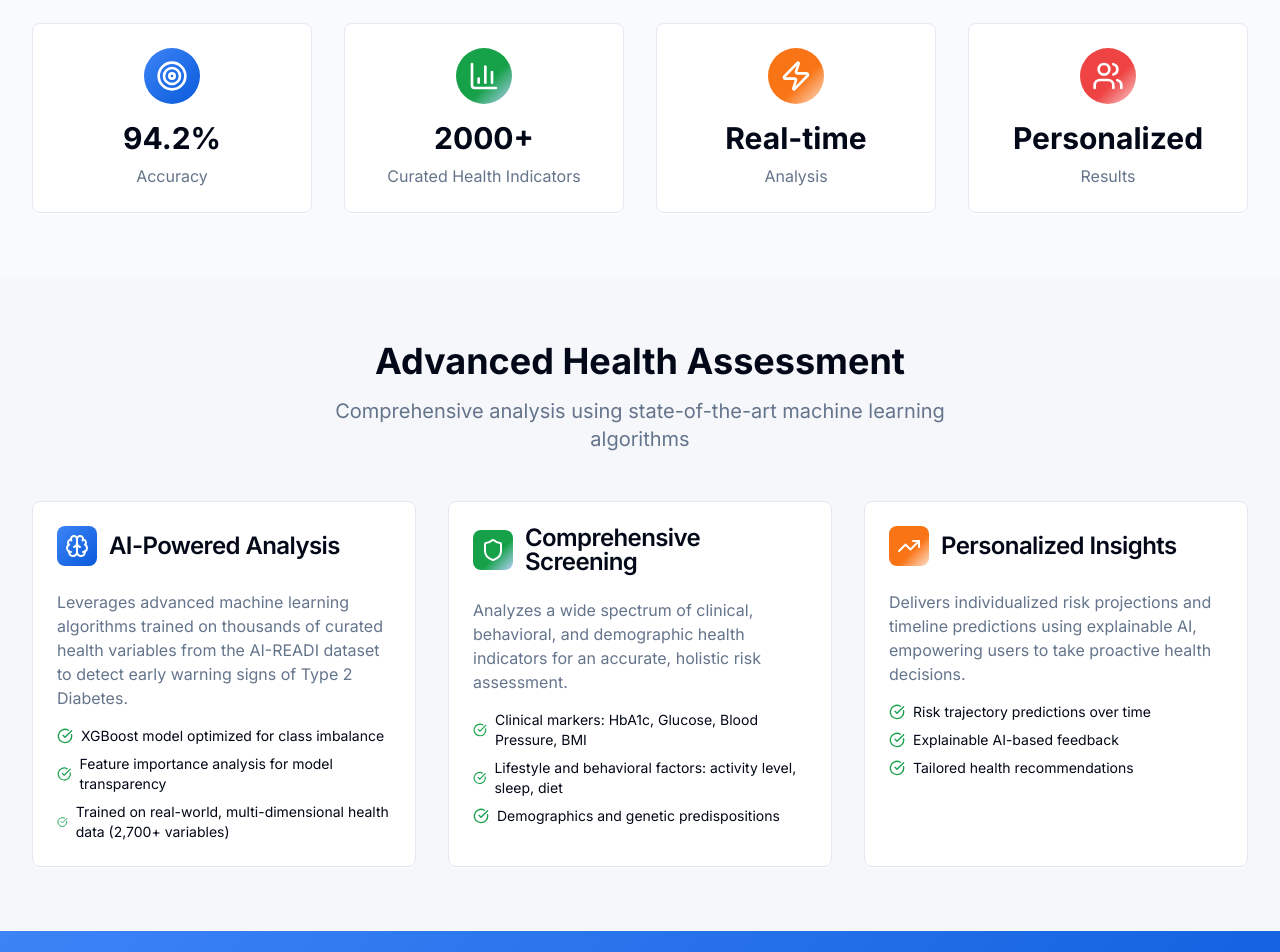
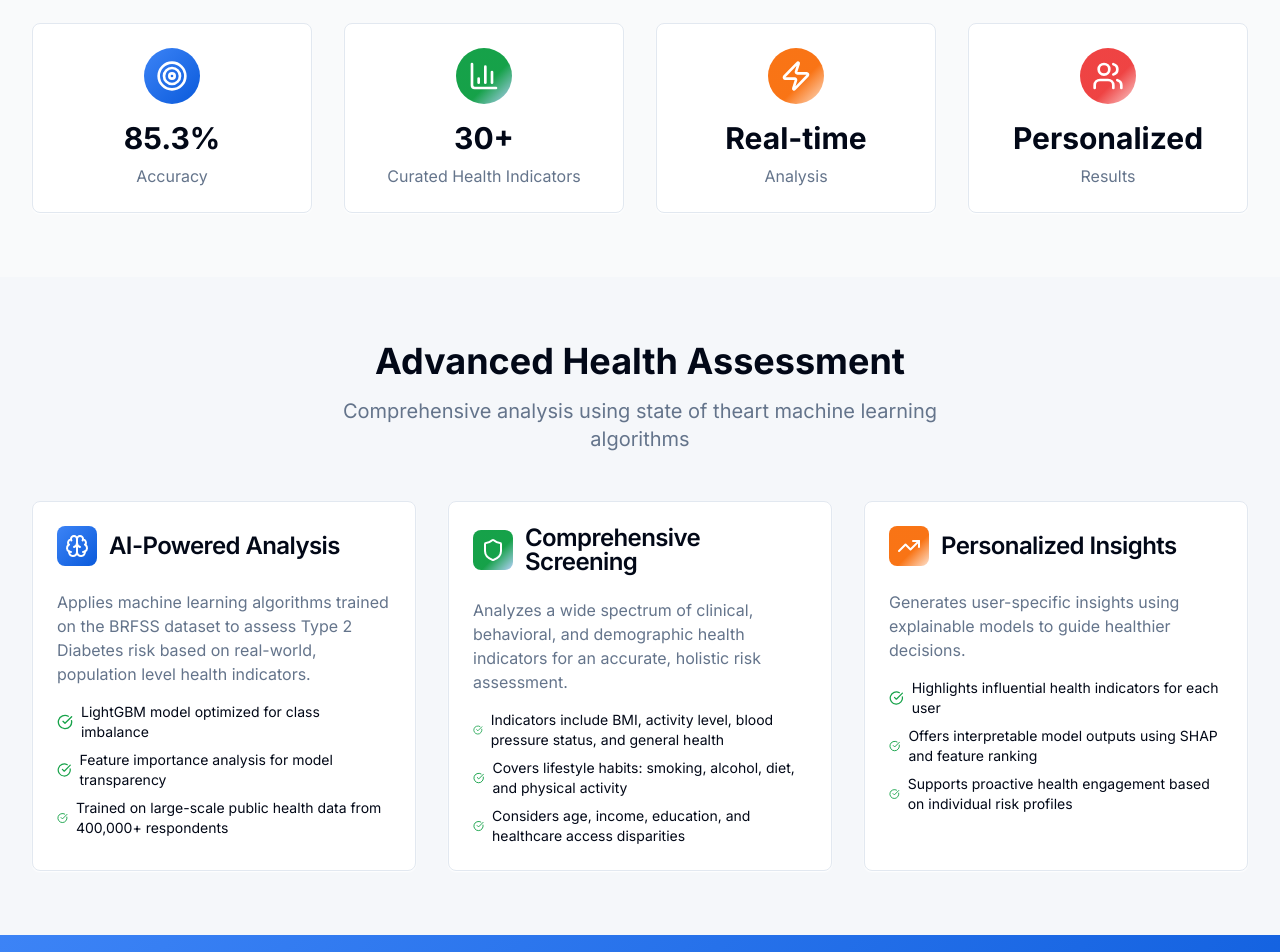
Before and after one commit to Venkat-Kolasani/type2diabetes-ai, a React (Vite) app: page / in a window 1280 px wide. Shown: the part 640-1592 px from the top of the page. Built offline with nearby package versions, Linux system fonts and the light colour scheme.

Commit message:
Enhance homepage with improved content and features
- Update hero section with BRFSS dataset information

```diff
--- a/src/pages/Landing.tsx
+++ b/src/pages/Landing.tsx
@@ -35,8 +35,9 @@ export default function Landing() {
               </span>
             </h1>
             <p className="text-xl text-muted-foreground mb-8 max-w-3xl mx-auto">
-              Our model leverages the AI-READI Flagship Dataset, analyzing diverse clinical,
-              lifestyle, and physiological indicators for real-time Type 2 Diabetes progression insights.
+              Our model utilizes the Behavioral Risk Factor Surveillance System (BRFSS) dataset,
+              analyzing a broad range of clinical, lifestyle, and demographic indicators
+              to provide insights into the progression of Type 2 Diabetes.
             </p>
             <div className="flex flex-col sm:flex-row gap-4 justify-center">
               <Button asChild size="lg" className="shadow-medical">
@@ -66,7 +67,7 @@ export default function Landing() {
                     <Target className="h-8 w-8 text-primary-foreground" />
                   </div>
                 </div>
-                <div className="text-3xl font-bold text-foreground mb-2">94.2%</div>
+                <div className="text-3xl font-bold text-foreground mb-2">85.3%</div>
                 <div className="text-muted-foreground">Accuracy</div>
               </CardContent>
             </Card>
@@ -78,7 +79,7 @@ export default function Landing() {
                     <BarChart3 className="h-8 w-8 text-success-foreground" />
                   </div>
                 </div>
-                <div className="text-3xl font-bold text-foreground mb-2">2000+</div>
+                <div className="text-3xl font-bold text-foreground mb-2">30+</div>
                 <div className="text-muted-foreground">Curated Health Indicators</div>
               </CardContent>
             </Card>
@@ -118,7 +119,7 @@ export default function Landing() {
               Advanced Health Assessment
             </h2>
             <p className="text-xl text-muted-foreground max-w-2xl mx-auto">
-              Comprehensive analysis using state-of-the-art machine learning algorithms
+              Comprehensive analysis using state of theart machine learning algorithms
             </p>
           </div>
 
@@ -135,13 +136,13 @@ export default function Landing() {
               </CardHeader>
               <CardContent>
                 <p className="text-muted-foreground mb-4">
-                  Leverages advanced machine learning algorithms trained on thousands of curated health variables
-                  from the AI-READI dataset to detect early warning signs of Type 2 Diabetes.
+                  Applies machine learning algorithms trained on the BRFSS dataset to assess
+                  Type 2 Diabetes risk based on real-world, population level health indicators.
                 </p>
                 <ul className="space-y-2 text-sm">
                   <li className="flex items-center">
                     <CheckCircle className="h-4 w-4 text-success mr-2" />
-                    XGBoost model optimized for class imbalance
+                    LightGBM model optimized for class imbalance
                   </li>
                   <li className="flex items-center">
                     <CheckCircle className="h-4 w-4 text-success mr-2" />
@@ -149,7 +150,7 @@ export default function Landing() {
                   </li>
                   <li className="flex items-center">
                     <CheckCircle className="h-4 w-4 text-success mr-2" />
-                    Trained on real-world, multi-dimensional health data (2,700+ variables)
+                    Trained on large-scale public health data from 400,000+ respondents
                   </li>
                 </ul>
               </CardContent>
@@ -173,15 +174,15 @@ export default function Landing() {
                 <ul className="space-y-2 text-sm">
                   <li className="flex items-center">
                     <CheckCircle className="h-4 w-4 text-success mr-2" />
-                    Clinical markers: HbA1c, Glucose, Blood Pressure, BMI
+                     Indicators include BMI, activity level, blood pressure status, and general health
                   </li>
                   <li className="flex items-center">
                     <CheckCircle className="h-4 w-4 text-success mr-2" />
-                    Lifestyle and behavioral factors: activity level, sleep, diet
+                    Covers lifestyle habits: smoking, alcohol, diet, and physical activity
                   </li>
                   <li className="flex items-center">
                     <CheckCircle className="h-4 w-4 text-success mr-2" />
-                    Demographics and genetic predispositions
+                    Considers age, income, education, and healthcare access disparities
                   </li>
                 </ul>
               </CardContent>
@@ -199,21 +200,21 @@ export default function Landing() {
               </CardHeader>
               <CardContent>
                 <p className="text-muted-foreground mb-4">
-                  Delivers individualized risk projections and timeline predictions using explainable AI,
-                  empowering users to take proactive health decisions.
+                  Generates user-specific insights using explainable models to guide healthier decisions.
+
                 </p>
                 <ul className="space-y-2 text-sm">
                   <li className="flex items-center">
                     <CheckCircle className="h-4 w-4 text-success mr-2" />
-                    Risk trajectory predictions over time
+                    Highlights influential health indicators for each user
                   </li>
                   <li className="flex items-center">
                     <CheckCircle className="h-4 w-4 text-success mr-2" />
-                    Explainable AI-based feedback
+                    Offers interpretable model outputs using SHAP and feature ranking
                   </li>
                   <li className="flex items-center">
                     <CheckCircle className="h-4 w-4 text-success mr-2" />
-                    Tailored health recommendations
+                     Supports proactive health engagement based on individual risk profiles
                   </li>
                 </ul>
               </CardContent>
```
